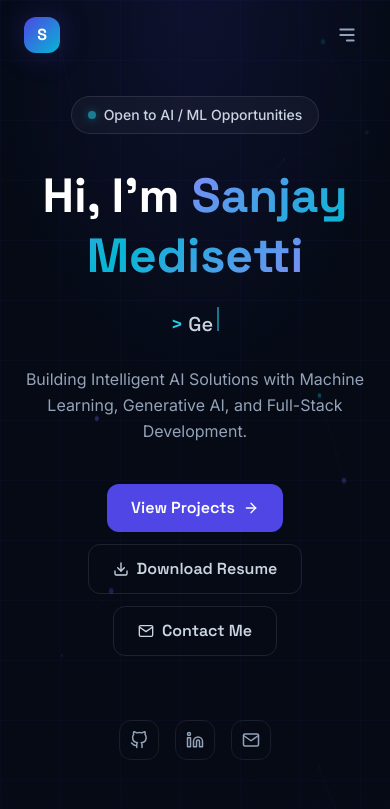
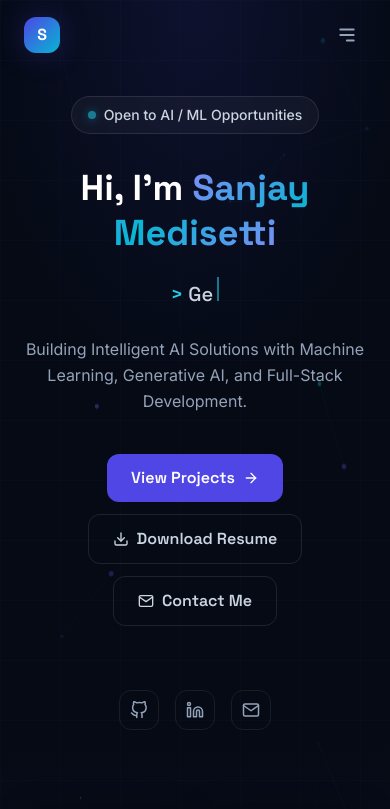
Before and after one commit to MEDISETTISANJAY196/-sanjay-portfolio, a React (Vite) app: page / in a window 390 px wide. Shown: the top 809 px of the page. Built offline with nearby package versions, Linux system fonts and the light colour scheme.

Commit message:
Fixed Hero heading

```diff
--- a/src/components/Hero.jsx
+++ b/src/components/Hero.jsx
@@ -78,14 +78,14 @@ const Hero = () => {
           {/* Name */}
           <motion.h1
   variants={itemVariants}
-  className="font-display font-bold text-5xl md:text-6xl lg:text-7xl text-white leading-tight mb-4"
+  className="font-display font-bold text-4xl md:text-6xl lg:text-7xl text-white leading-tight mb-4"
 >
-  Hi, I'm{' '}
+  Hi, I'm{" "}
   <span
     className="bg-clip-text text-transparent"
     style={{
       backgroundImage:
-        'linear-gradient(135deg, #818CF8 0%, #06B6D4 50%, #818CF8 100%)',
+        "linear-gradient(135deg, #818CF8 0%, #06B6D4 50%, #818CF8 100%)",
     }}
   >
     Sanjay Medisetti
```
